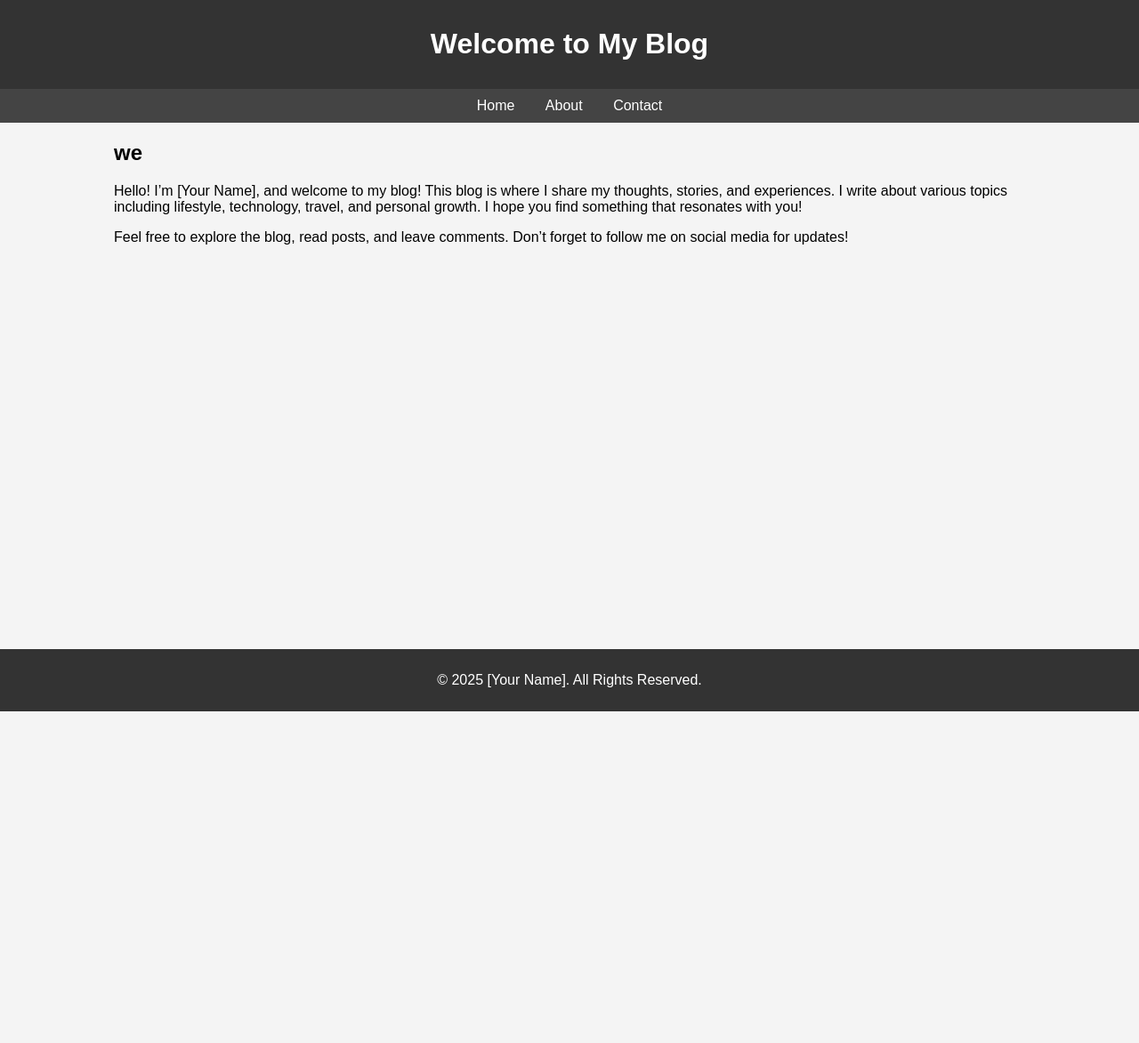
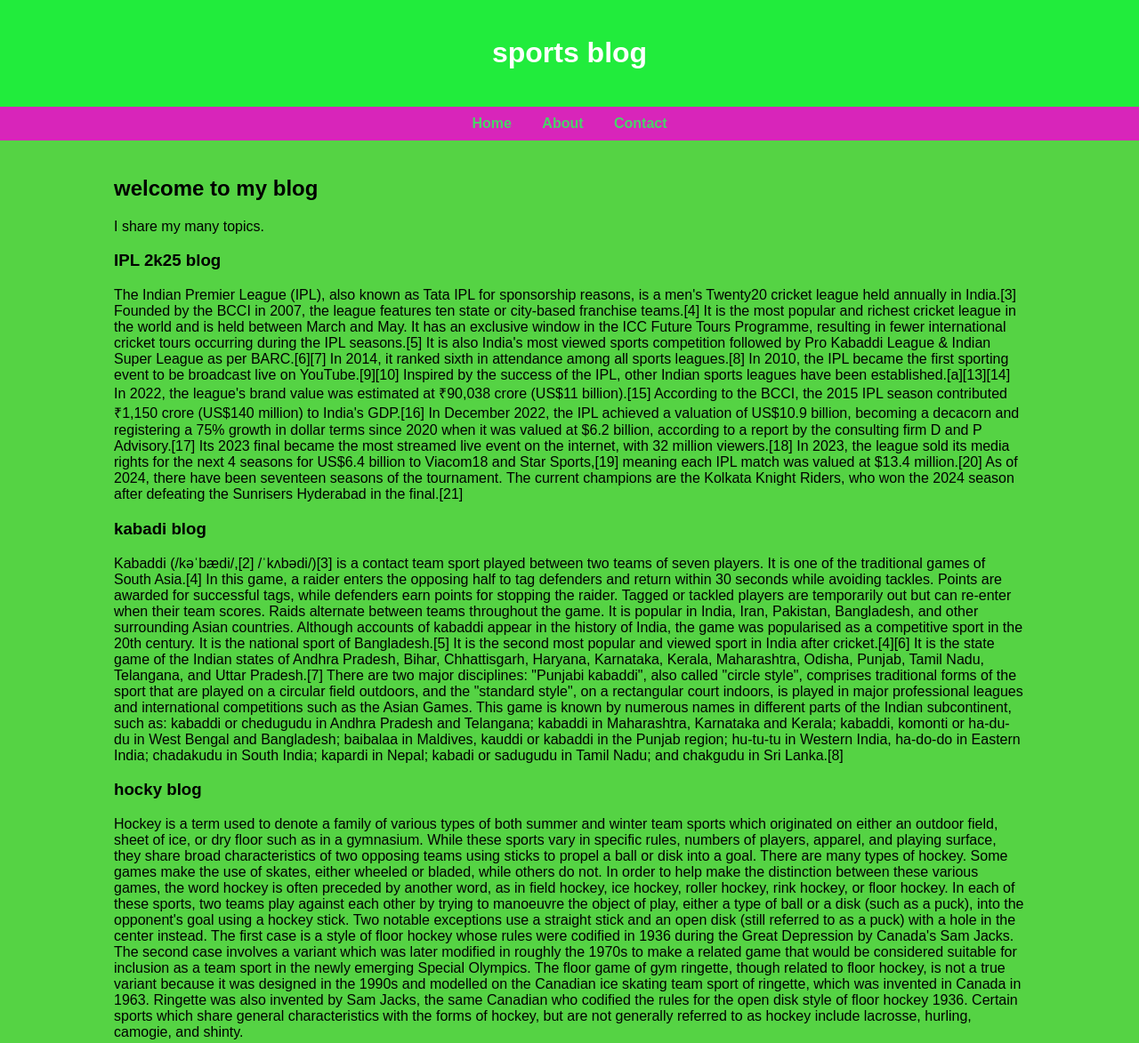
Before and after one commit to gopzz2/sports-blogs, a plain HTML site: page about.html in a window 1280 px wide. Shown: the top 1173 px of the page at 89% size. Before the commit the page ends 800 px from the top, so only its background shows below. Drawn offline with Linux system fonts and the light colour scheme.

Commit message:
Add files via upload

```diff
--- a/about.html
+++ b/about.html
@@ -3,22 +3,20 @@
 <head>
     <meta charset="UTF-8">
     <meta name="viewport" content="width=device-width, initial-scale=1.0">
-    <title>my sportsblog
+    <title>about- Sports Blog</title>
 
-    </title>
     <style>
-        body { font-family: Arial, sans-serif; background-color: #f4f4f4; margin: 0; padding: 0;}
-        header { background-color: #333; color: white; padding: 10px 0; text-align: center;}
-        .container { width: 80%; margin: 0 auto; }
-        nav { background-color: #444; padding: 10px; text-align: center;}
-        nav a { color: white; margin: 0 15px; text-decoration: none;}
-        .content { margin: 20px 0; }
-        footer { text-align: center; padding: 10px 0; background-color: #333; color: white; position: fixed; width: 100%; bottom: 0;}
+        body { font-family: Arial, sans-serif; margin: 0; background-color: #55d344;}
+        header { background-color: #21ec3c; color: white; padding: 20px; text-align: center;}
+        nav { background-color: #d825ba; padding: 10px; text-align: center;}
+        nav a { color: rgb(74, 211, 104); margin: 0 15px; text-decoration: none; font-weight: bold;}
+        .content { width: 80%; margin: 0 auto; padding: 20px;}
+        footer { text-align: center; padding: 10px 0; background-color: #ca1a1a; color: white;}
     </style>
 </head>
 <body>
     <header>
-        <h1>Welcome to My Blog</h1>
+        <h1>sports blog</h1>
     </header>
 
     <nav>
@@ -27,16 +25,37 @@
         <a href="contact.html">Contact</a>
     </nav>
 
-    <div class="container">
-        <div class="content">
-            <h2>we</h2>
-            <p>Hello! I’m [Your Name], and welcome to my blog! This blog is where I share my thoughts, stories, and experiences. I write about various topics including lifestyle, technology, travel, and personal growth. I hope you find something that resonates with you!</p>
-            <p>Feel free to explore the blog, read posts, and leave comments. Don’t forget to follow me on social media for updates!</p>
-        </div>
+    <div class="content">
+        <h2>welcome to my blog</h2>
+        <p>I share my many topics.</p>
+        <h3>IPL 2k25 blog</h3>
+        <p>The Indian Premier League (IPL), also known as Tata IPL for sponsorship reasons, is a men's Twenty20 cricket league held annually in India.[3] Founded by the BCCI in 2007, the league features ten state or city-based franchise teams.[4] It is the most popular and richest cricket league in the world and is held between March and May. It has an exclusive window in the ICC Future Tours Programme, resulting in fewer international cricket tours occurring during the IPL seasons.[5] It is also India's most viewed sports competition followed by Pro Kabaddi League & Indian Super League as per BARC.[6][7]
+In 2014, it ranked sixth in attendance among all sports leagues.[8] In 2010, the IPL became the first sporting event to be broadcast live on YouTube.[9][10] Inspired by the success of the IPL, other Indian sports leagues have been established.[a][13][14] In 2022, the league's brand value was estimated at ₹90,038 crore (US$11 billion).[15] According to the BCCI, the 2015 IPL season contributed ₹1,150 crore (US$140 million) to India's GDP.[16] In December 2022, the IPL achieved a valuation of US$10.9 billion, becoming a decacorn and registering a 75% growth in dollar terms since 2020 when it was valued at $6.2 billion, according to a report by the consulting firm D and P Advisory.[17] Its 2023 final became the most streamed live event on the internet, with 32 million viewers.[18]
+In 2023, the league sold its media rights for the next 4 seasons for US$6.4 billion to Viacom18 and Star Sports,[19] meaning each IPL match was valued at $13.4 million.[20] As of 2024, there have been seventeen seasons of the tournament. The current champions are the Kolkata Knight Riders, who won the 2024 season after defeating the Sunrisers Hyderabad in the final.[21]</p>
+
+
+    <h3>kabadi blog</h3>
+        <p>Kabaddi (/kəˈbædi/,[2] /ˈkʌbədi/)[3] is a contact team sport played between two teams of seven players. It is one of the traditional games of South Asia.[4] In this game, a raider enters the opposing half to tag defenders and return within 30 seconds while avoiding tackles. Points are awarded for successful tags, while defenders earn points for stopping the raider. Tagged or tackled players are temporarily out but can re-enter when their team scores. Raids alternate between teams throughout the game.
+
+            It is popular in India, Iran, Pakistan, Bangladesh, and other surrounding Asian countries. Although accounts of kabaddi appear in the history of India, the game was popularised as a competitive sport in the 20th century. It is the national sport of Bangladesh.[5] It is the second most popular and viewed sport in India after cricket.[4][6] It is the state game of the Indian states of Andhra Pradesh, Bihar, Chhattisgarh, Haryana, Karnataka, Kerala, Maharashtra, Odisha, Punjab, Tamil Nadu, Telangana, and Uttar Pradesh.[7]
+
+            There are two major disciplines: "Punjabi kabaddi", also called "circle style", comprises traditional forms of the sport that are played on a circular field outdoors, and the "standard style", on a rectangular court indoors, is played in major professional leagues and international competitions such as the Asian Games.
+
+            This game is known by numerous names in different parts of the Indian subcontinent, such as: kabaddi or chedugudu in Andhra Pradesh and Telangana; kabaddi in Maharashtra, Karnataka and Kerala; kabaddi, komonti or ha-du-du in West Bengal and Bangladesh; baibalaa in Maldives, kauddi or kabaddi in the Punjab region; hu-tu-tu in Western India, ha-do-do in Eastern India; chadakudu in South India; kapardi in Nepal; kabadi or sadugudu in Tamil Nadu; and chakgudu in Sri Lanka.[8]</p>
+
+
+        <h3>hocky blog</h3>
+        <p>Hockey is a term used to denote a family of various types of both summer and winter team sports which originated on either an outdoor field, sheet of ice, or dry floor such as in a gymnasium. While these sports vary in specific rules, numbers of players, apparel, and playing surface, they share broad characteristics of two opposing teams using sticks to propel a ball or disk into a goal.
+
+            There are many types of hockey. Some games make the use of skates, either wheeled or bladed, while others do not. In order to help make the distinction between these various games, the word hockey is often preceded by another word, as in field hockey, ice hockey, roller hockey, rink hockey, or floor hockey.
+
+            In each of these sports, two teams play against each other by trying to manoeuvre the object of play, either a type of ball or a disk (such as a puck), into the opponent's goal using a hockey stick. Two notable exceptions use a straight stick and an open disk (still referred to as a puck) with a hole in the center instead. The first case is a style of floor hockey whose rules were codified in 1936 during the Great Depression by Canada's Sam Jacks. The second case involves a variant which was later modified in roughly the 1970s to make a related game that would be considered suitable for inclusion as a team sport in the newly emerging Special Olympics. The floor game of gym ringette, though related to floor hockey, is not a true variant because it was designed in the 1990s and modelled on the Canadian ice skating team sport of ringette, which was invented in Canada in 1963. Ringette was also invented by Sam Jacks, the same Canadian who codified the rules for the open disk style of floor hockey 1936.
+
+            Certain sports which share general characteristics with the forms of hockey, but are not generally referred to as hockey include lacrosse, hurling, camogie, and shinty.</p>
     </div>
 
     <footer>
-        <p>&copy; 2025 [Your Name]. All Rights Reserved.</p>
+        <p>&copy; 2025 My Simple Blog. All Rights Reserved.</p>
     </footer>
 </body>
 </html>
```
Also changed, not shown: index.html (+2 -2 lines).
